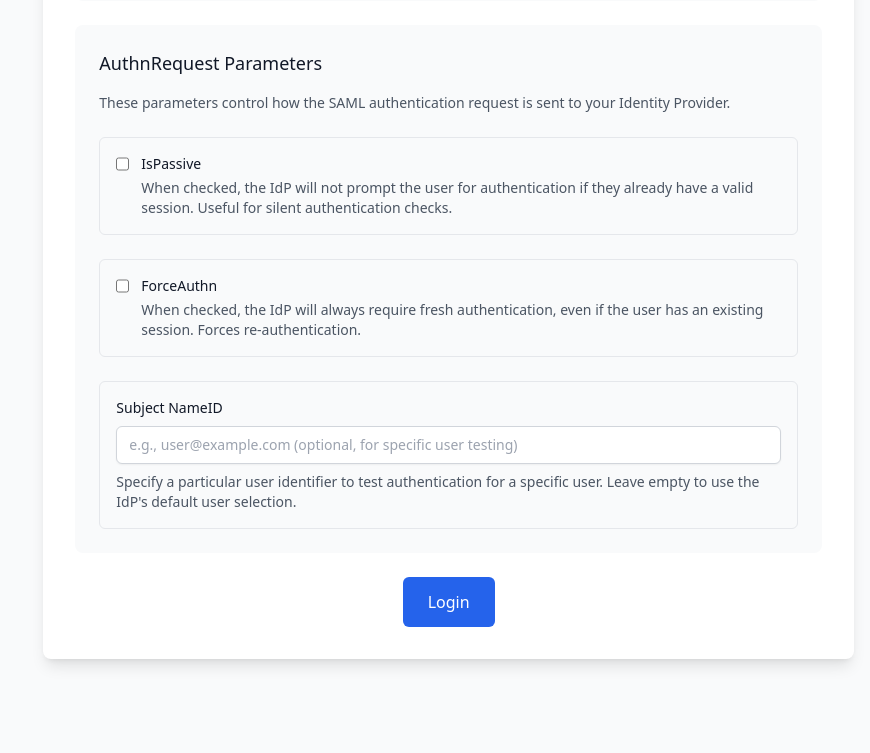
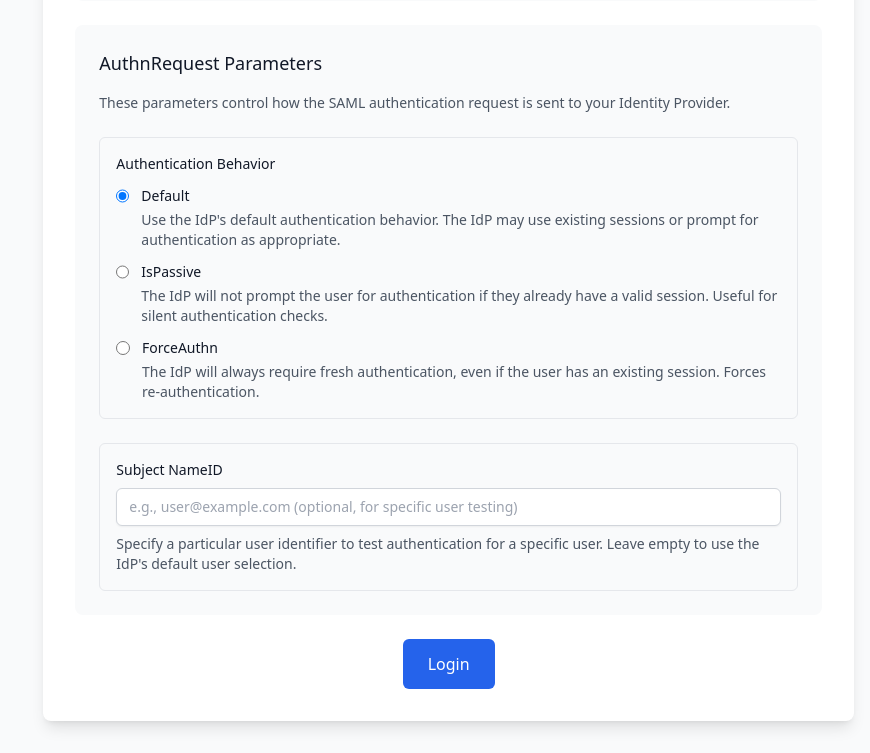
Before and after one commit to authgear/authgear-saml-sp-testing-tool, a Flask app: template app/templates/index.html in a window 1280 px wide. Shown: the part 1148-1901 px from the top of the page, without its empty margins (410-1280 px from the left). Before the commit the page ends 1814 px from the top, so only its background shows below. Run offline with Flask 3, Linux system fonts and the light colour scheme; the template is opened without the code that fills it, so the values that code supplies are empty; some libraries are stand-ins or nearby versions.

Commit message:
update design for AuthnRequest Parameters

```diff
--- a/app/templates/index.html
+++ b/app/templates/index.html
@@ -224,33 +224,48 @@ Your IdP's X.509 certificate in PEM format
 
       <div class="space-y-6">
         <div class="border border-gray-200 rounded-md p-4">
+          <label class="block text-sm font-medium text-gray-900 mb-3">Authentication Behavior</label>
+          <div class="space-y-3">
             <div class="flex items-start">
-            <input type="checkbox"
-              id="is_passive"
-              name="is_passive"
-              value="true"
-              class="h-4 w-4 text-primary-600 focus:ring-primary-500 border-gray-300 rounded mt-0.5"
+              <input type="radio"
+                id="auth_default"
+                name="auth_behavior"
+                value="default"
+                class="h-4 w-4 text-primary-600 focus:ring-primary-500 border-gray-300 mt-0.5"
+                {% if not login_form.is_passive and not login_form.force_authn %}checked{% endif %}
+              />
+              <div class="ml-3">
+                <label for="auth_default" class="block text-sm font-medium text-gray-900 cursor-pointer">Default</label>
+                <p class="text-sm text-gray-600 mt-1">Use the IdP's default authentication behavior. The IdP may use existing sessions or prompt for authentication as appropriate.</p>
+              </div>
+            </div>
+
+            <div class="flex items-start">
+              <input type="radio"
+                id="auth_passive"
+                name="auth_behavior"
+                value="passive"
+                class="h-4 w-4 text-primary-600 focus:ring-primary-500 border-gray-300 mt-0.5"
                 {% if login_form.is_passive %}checked{% endif %}
               />
               <div class="ml-3">
-              <label for="is_passive" class="block text-sm font-medium text-gray-900 cursor-pointer">IsPassive</label>
-              <p class="text-sm text-gray-600 mt-1">When checked, the IdP will not prompt the user for authentication if they already have a valid session. Useful for silent authentication checks.</p>
-            </div>
+                <label for="auth_passive" class="block text-sm font-medium text-gray-900 cursor-pointer">IsPassive</label>
+                <p class="text-sm text-gray-600 mt-1">The IdP will not prompt the user for authentication if they already have a valid session. Useful for silent authentication checks.</p>
               </div>
             </div>
 
-        <div class="border border-gray-200 rounded-md p-4">
             <div class="flex items-start">
-            <input type="checkbox"
-              id="force_authn"
-              name="force_authn"
-              value="true"
-              class="h-4 w-4 text-primary-600 focus:ring-primary-500 border-gray-300 rounded mt-0.5"
+              <input type="radio"
+                id="auth_force"
+                name="auth_behavior"
+                value="force"
+                class="h-4 w-4 text-primary-600 focus:ring-primary-500 border-gray-300 mt-0.5"
                 {% if login_form.force_authn %}checked{% endif %}
               />
               <div class="ml-3">
-              <label for="force_authn" class="block text-sm font-medium text-gray-900 cursor-pointer">ForceAuthn</label>
-              <p class="text-sm text-gray-600 mt-1">When checked, the IdP will always require fresh authentication, even if the user has an existing session. Forces re-authentication.</p>
+                <label for="auth_force" class="block text-sm font-medium text-gray-900 cursor-pointer">ForceAuthn</label>
+                <p class="text-sm text-gray-600 mt-1">The IdP will always require fresh authentication, even if the user has an existing session. Forces re-authentication.</p>
+              </div>
             </div>
           </div>
         </div>
```
Also changed, not shown: app/login_form.py (+7 -2 lines). Lines whose indentation alone changed are shown as unchanged.
